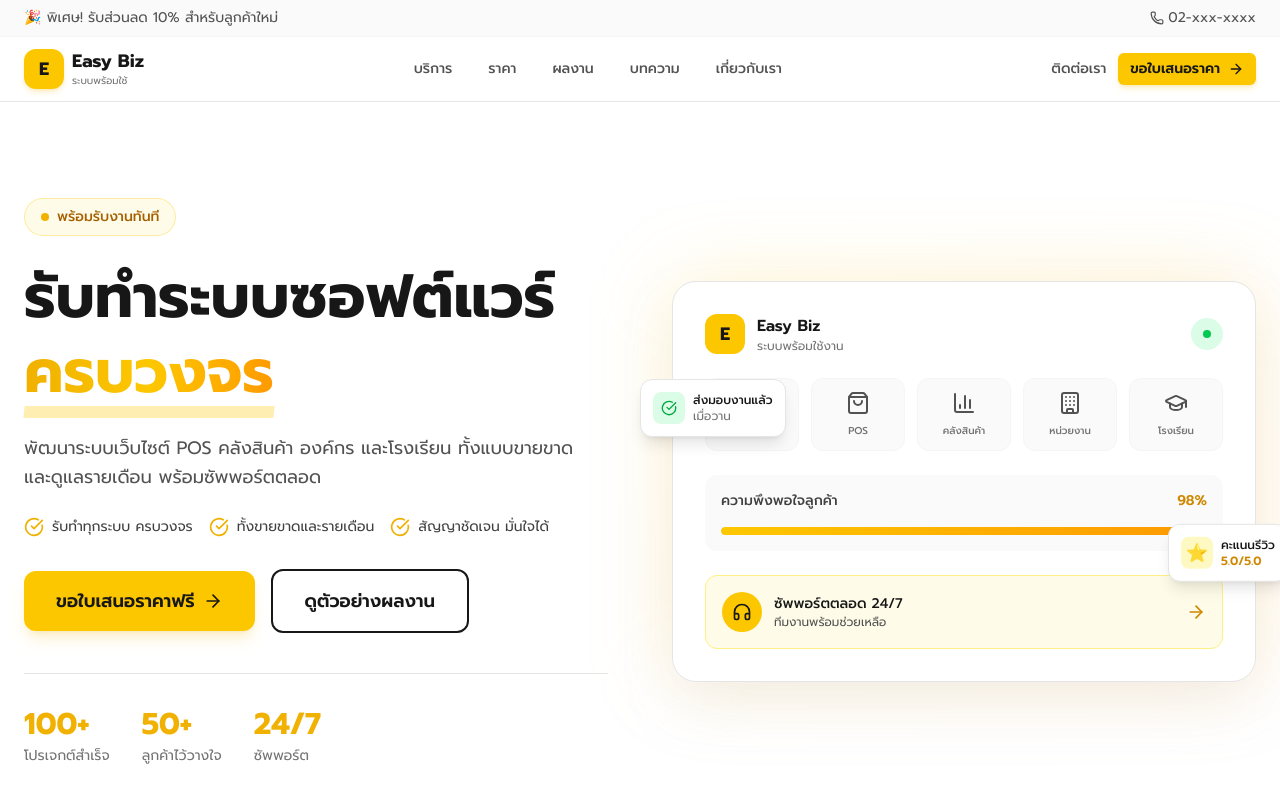
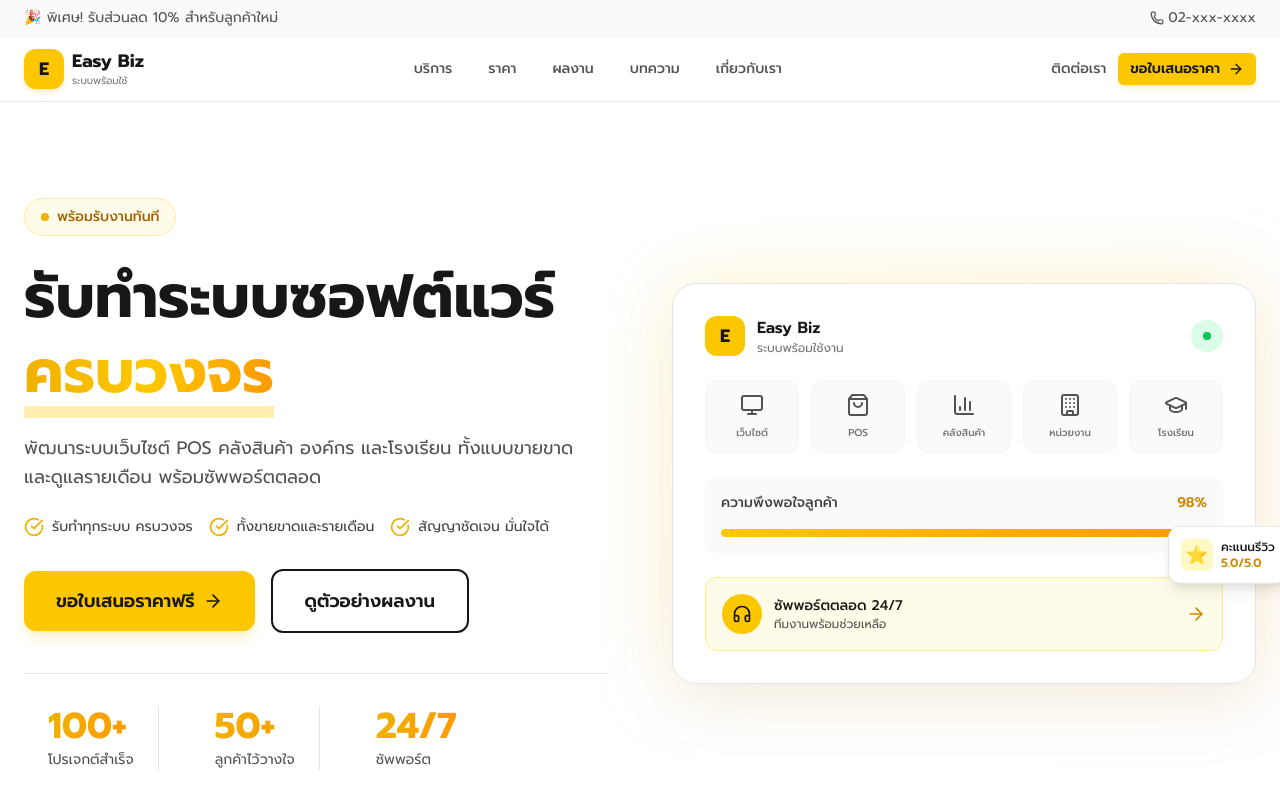
Before and after one commit to Nonie001/easy-biz, a Next.js app: page / in a window 1280 px wide. Shown: the top 800 px of the page. Built offline with nearby package versions, Linux system fonts and the light colour scheme.

Commit message:
feat(hero): enhance stats row with gradient numbers, better spacing, and large-screen dividers

```diff
--- a/components/sections/hero.tsx
+++ b/components/sections/hero.tsx
@@ -95,13 +95,22 @@ export function Hero() {
             </div>
 
             {/* Stats */}
-            <div className="mt-10 flex justify-center gap-8 border-t border-neutral-200 pt-8 lg:justify-start">
-              {stats.map((stat) => (
-                <div key={stat.label} className="text-center lg:text-left">
-                  <div className="text-2xl font-bold text-yellow-500 md:text-3xl">{stat.value}</div>
-                  <div className="mt-1 text-sm text-neutral-500">{stat.label}</div>
-                </div>
-              ))}
+            <div className="mt-10 border-t border-neutral-200 pt-8">
+              <div className="flex flex-wrap items-start justify-center gap-6 sm:gap-8 lg:justify-start lg:divide-x lg:divide-neutral-200">
+                {stats.map((stat, i) => (
+                  <div
+                    key={stat.label}
+                    className="px-0 text-center lg:px-6 lg:text-left"
+                  >
+                    <div className="bg-linear-to-r from-yellow-500 to-amber-500 bg-clip-text text-3xl font-extrabold text-transparent md:text-4xl">
+                      {stat.value}
+                    </div>
+                    <div className="mt-1 text-xs text-neutral-600 sm:text-sm">
+                      {stat.label}
+                    </div>
+                  </div>
+                ))}
+              </div>
             </div>
           </div>
 
@@ -170,18 +179,6 @@ export function Hero() {
                 </div>
               </div>
 
-              {/* Floating Elements */}
-              <div className="absolute -left-4 top-1/4 animate-float rounded-xl border border-neutral-200 bg-white p-3 shadow-lg md:-left-8">
-                <div className="flex items-center gap-2">
-                  <div className="flex h-8 w-8 items-center justify-center rounded-lg bg-green-100">
-                    <CheckCircle className="h-4 w-4 text-green-600" />
-                  </div>
-                  <div className="text-xs">
-                    <div className="font-medium text-neutral-900">ส่งมอบงานแล้ว</div>
-                    <div className="text-neutral-500">เมื่อวาน</div>
-                  </div>
-                </div>
-              </div>
 
               <div className="absolute -right-4 bottom-1/4 animate-float rounded-xl border border-neutral-200 bg-white p-3 shadow-lg md:-right-8" style={{ animationDelay: '1s' }}>
                 <div className="flex items-center gap-2">
```
